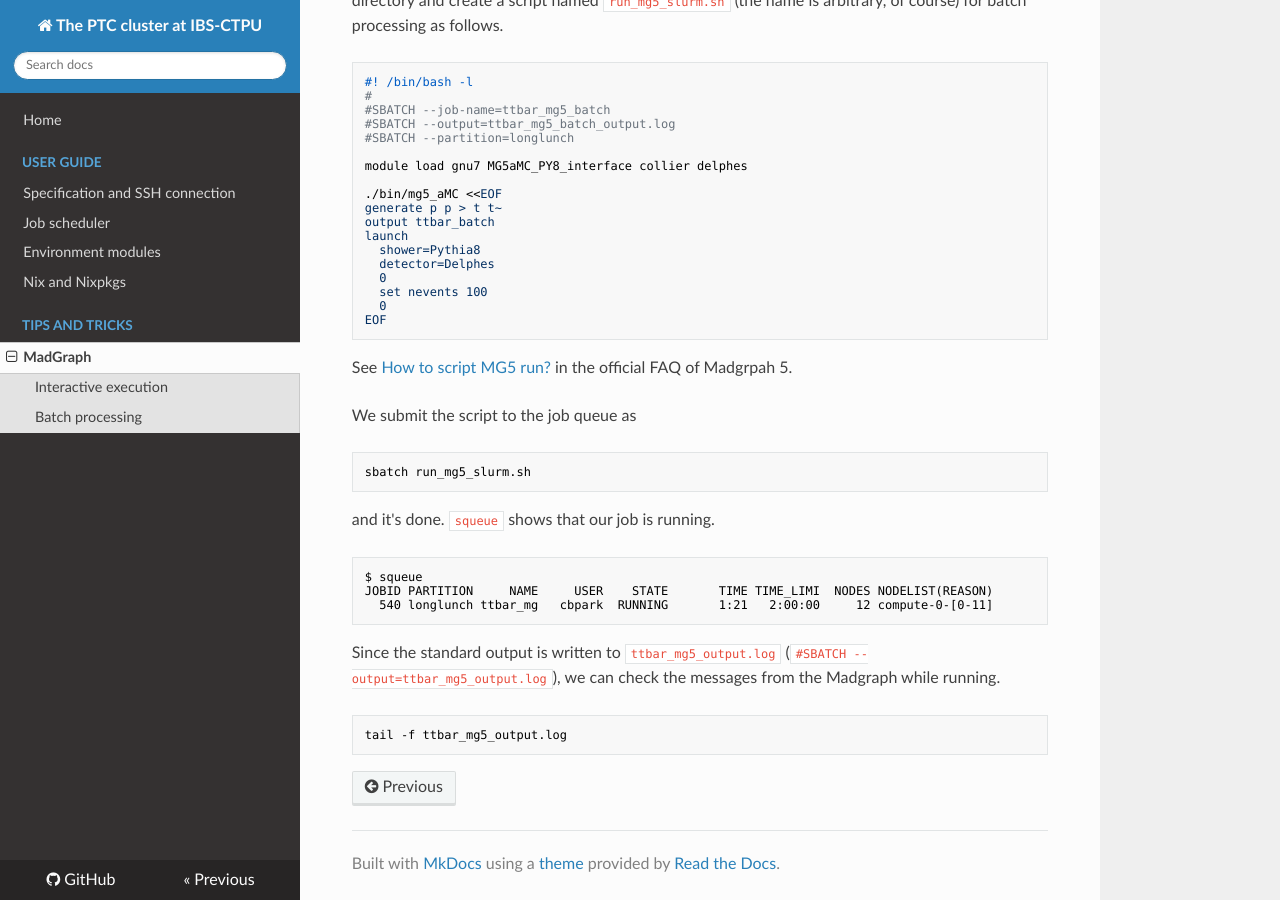
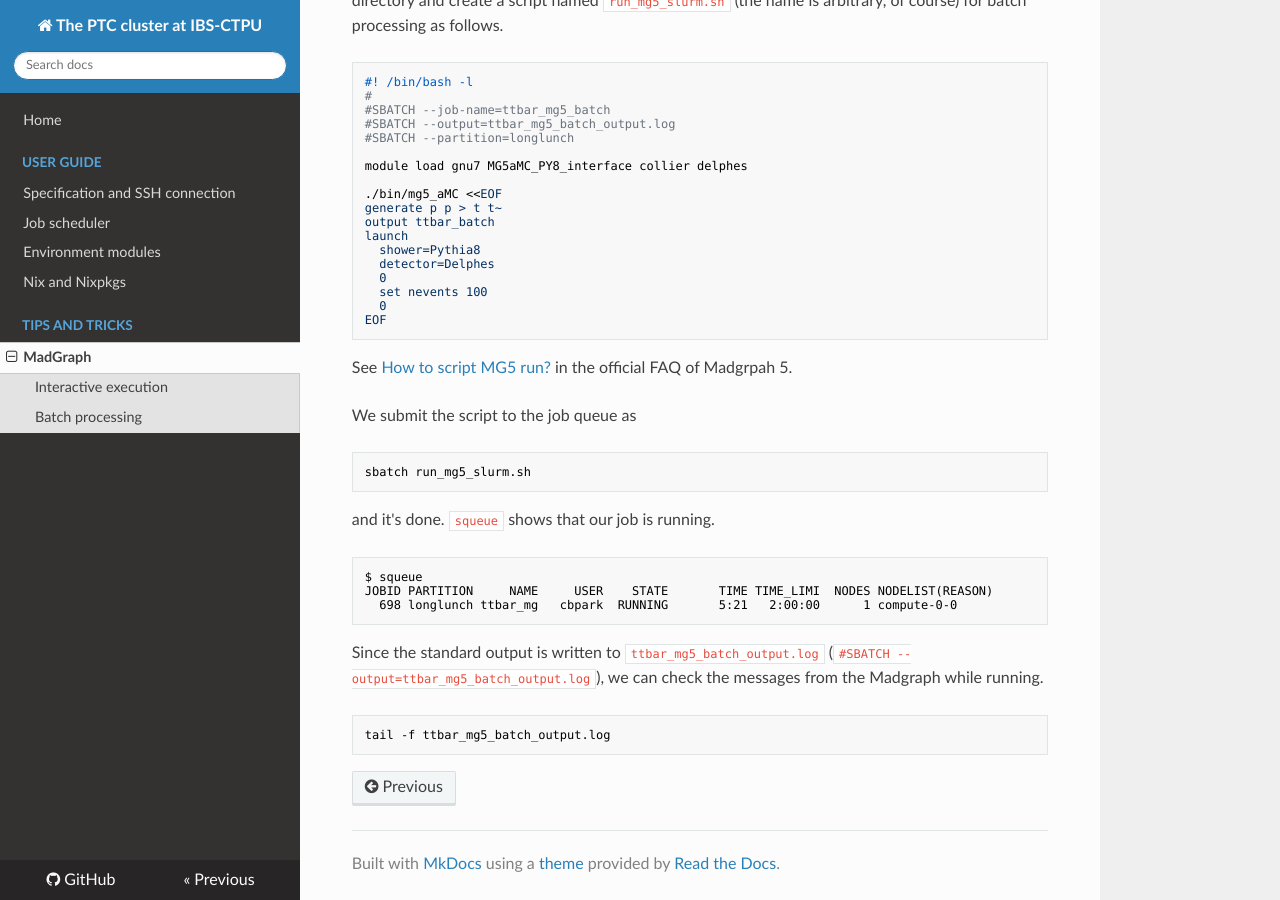
Before and after one commit to cbpark/ptc-cluster, an MkDocs documentation site: the page built from docs/tips-and-tricks/madgraph.md, in a window 1280 px wide and 900 px high, scrolled down 3984 px. Built offline with MkDocs 1.6.1, drawn with Linux system fonts in a browser that asks for light colours; nearby versions of some CDN libraries; old or Windows-style settings are respelled for this version of MkDocs.

Commit message:
Fix madgraph.md

````diff
--- a/docs/tips-and-tricks/madgraph.md
+++ b/docs/tips-and-tricks/madgraph.md
@@ -243,11 +243,11 @@ and it's done. `squeue` shows that our job is running.
 ``` no-highlight
 $ squeue
 JOBID PARTITION     NAME     USER    STATE       TIME TIME_LIMI  NODES NODELIST(REASON)
-  540 longlunch ttbar_mg   cbpark  RUNNING       1:21   2:00:00     12 compute-0-[0-11]
+  698 longlunch ttbar_mg   cbpark  RUNNING       5:21   2:00:00      1 compute-0-0
 ```
 
-Since the standard output is written to `ttbar_mg5_output.log` (`#SBATCH --output=ttbar_mg5_output.log`), we can check the messages from the Madgraph while running.
+Since the standard output is written to `ttbar_mg5_batch_output.log` (`#SBATCH --output=ttbar_mg5_batch_output.log`), we can check the messages from the Madgraph while running.
 
 ``` no-highlight
-tail -f ttbar_mg5_output.log
+tail -f ttbar_mg5_batch_output.log
 ```
````
